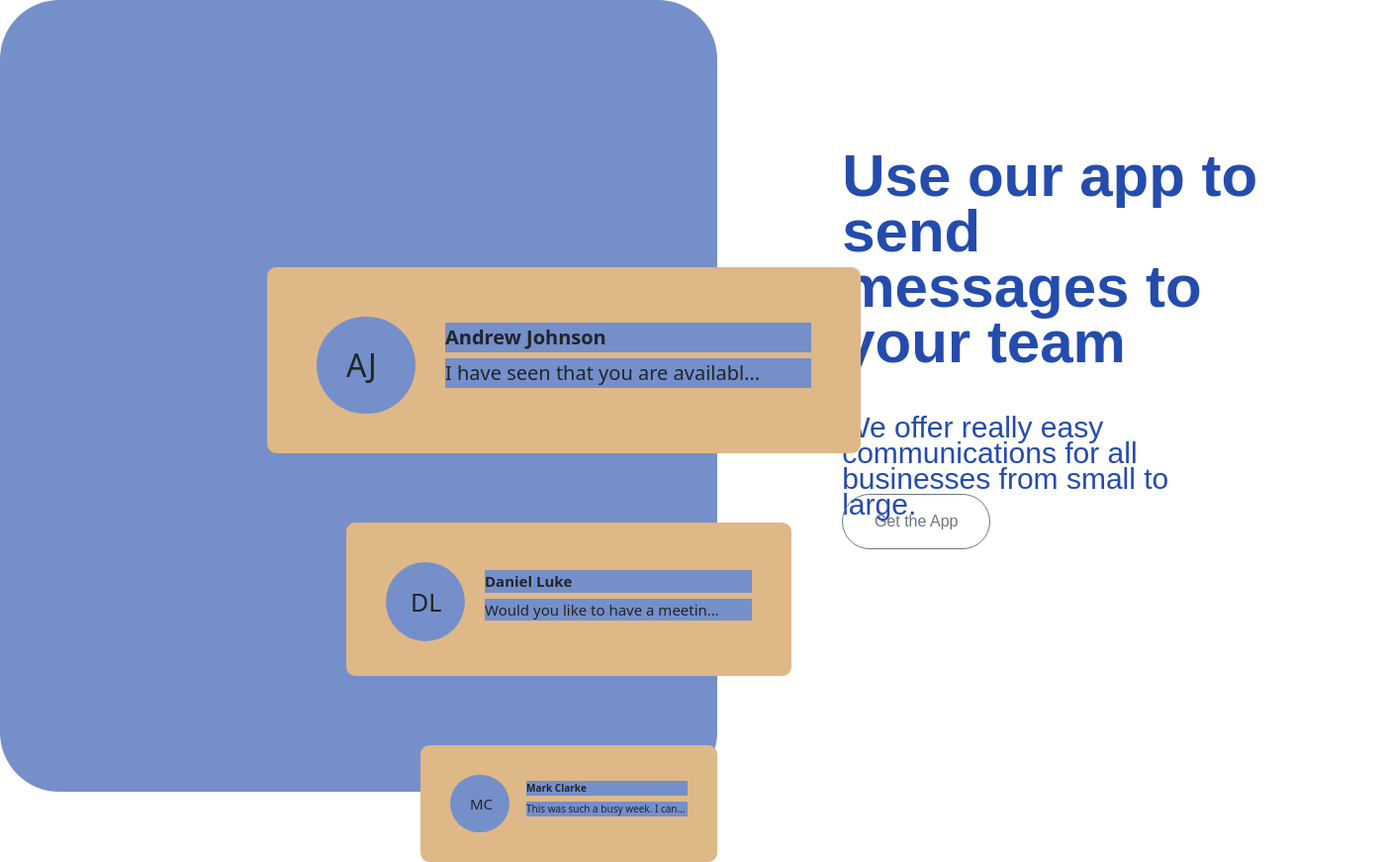
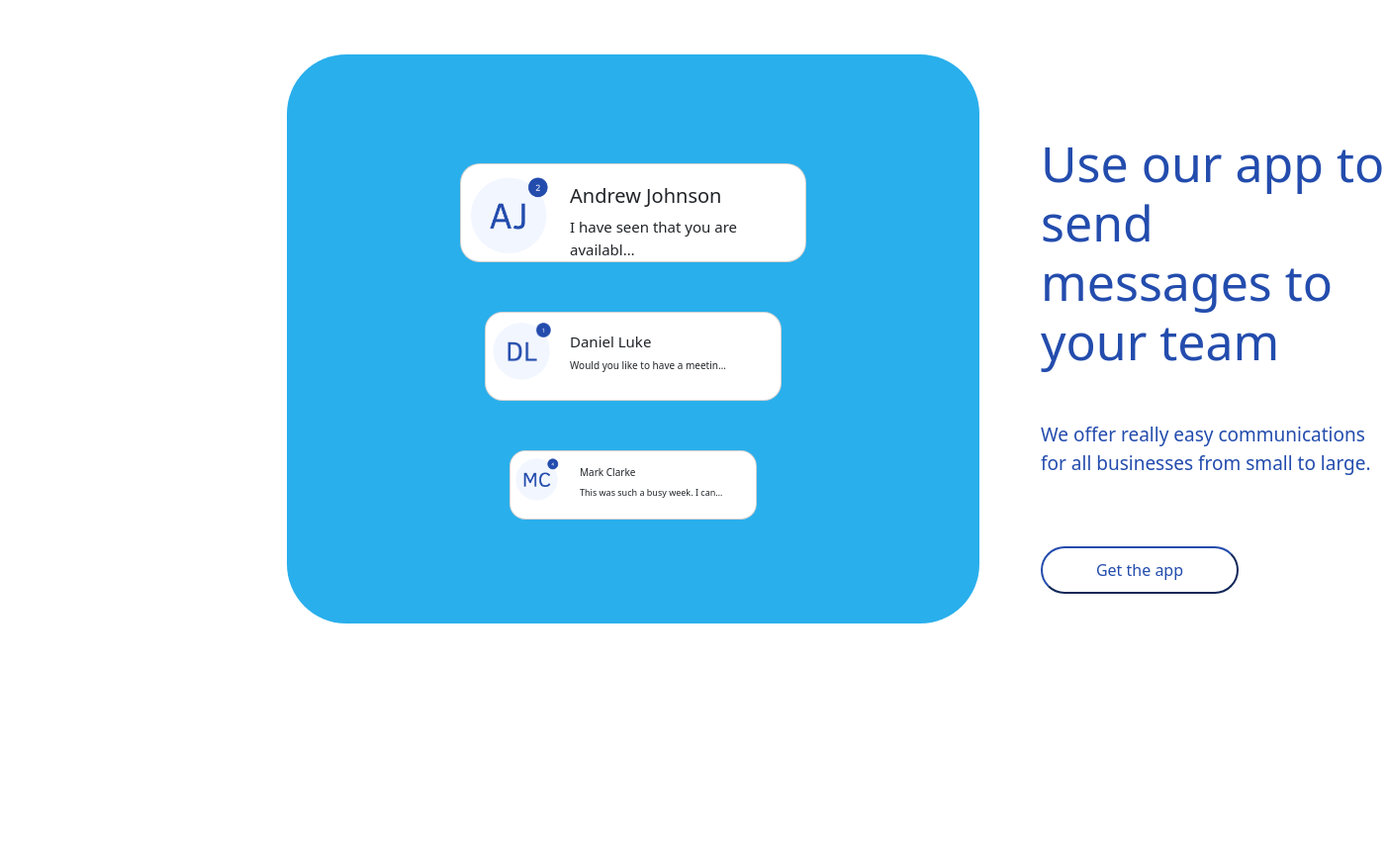
Before and after one commit to Group-5-Hacktive/final-project-2, a plain HTML site: page index.html in a window 1280 px wide. Shown: the whole page at 99% size, 1402 px wide, since content can reach past the window. After the commit the page ends 800 px from the top, so only its background shows below. Drawn offline with nearby package versions, Linux system fonts and the light colour scheme.

Commit message:
prod feature 1

```diff
--- a/css/style.css
+++ b/css/style.css
@@ -1,163 +1,126 @@
-/* features 1 2 */
+*{
+    margin: 0;
+    padding: 0;
+}
 
-
-.background {
-    position: absolute;
-    left: 0%;
-    right: 43.35%;
-    top: 0%;
-    bottom: 0%;
-
-    background: #758fca;
+/* Jumbotron */
+#product-feature-1 {
+    height: 575px;
+    width: 700px;
+    background: #29afec;
     border-radius: 60px;
+    margin-top: 55px;
 
 }
 
-.title h1 {
+/* Card Center */
+#card-center {
+    padding: 0;
+}
+/* CARD 1 */
+#card-center-1 {
+    height: 100px;
+    width: 350px;
+    border-radius: 20px;
+    margin-top: 110px;
+}
 
-    position: absolute;
-    left: 66.5%;
-    right: 0%;
-    top: 18.78%;
-    bottom: 52%;
+.initial-1 {
+    width: 100px;
+}
 
-    font-family: Arial, Helvetica, sans-serif;
-    font-style: normal;
-    font-weight: 700;
-    font-size: 60px;
-    line-height: 56px;
+.name-1 {
+    margin-left: 110px;
+    margin-top: -80px;
+    font-size: 20px;
+}
 
+.msg-1 {
+    margin-left: 110px;
+    font-size: 15px;
+}
+/* card 2 */
+#card-center-2 {
+    height: 90px;
+    width: 300px;
+    border-radius: 18px;
+    margin-top: 50px;
+    margin-left: 25px;
+}
+
+.initial-2 {
+    width: 75px;
+}
+
+.name-2 {
+    margin-left: 85px;
+    margin-top: -55px;
+    font-size: 15px;
+}
+
+.msg-2 {
+    margin-left: 85px;
+    font-size: 10px;
+}
+
+/* card 3 */
+#card-center-3 {
+    height: 70px;
+    width: 250px;
+    border-radius: 16px;
+    margin-top: 50px;
+    margin-left: 50px;
+}
+.initial-3 {
+    width: 55px;
+}
+
+.name-3 {
+    margin-left: 70px;
+    margin-top: -40px;
+    font-size: 10px;
+}
+
+.msg-3 {
+    margin-left: 70px;
+    font-size:9px;
+}
+
+/* right content */
+
+.title-1 {
     color: #234CAD;
+    margin-left: 750px;
+    width: 350px;
+    margin-top: -390px;
 
 }
 
-.title .subtitle {
-    position: absolute;
-    left: 66.5%;
-    right: 3.55%;
-    top: 52.35%;
-    bottom: 38.61%;
-
-
-    font-family: Arial, Helvetica, sans-serif;
-    font-style: normal;
-    font-weight: 400;
-    font-size: 30px;
-    line-height: 26px;
-
-
-    color: #234CAD;
+.right-1 {
+    margin-bottom: 50px;
+    font-size: 50px;
 }
 
-.title button {
-    position: absolute;
-    left: 66.5%;
-    right: 3.55%;
-    top: 62.35%;
-    bottom: 30.61%;
-    border-radius: 30px;
-    width: 150px;
-
-    font-family: Arial, Helvetica, sans-serif;
-    font-style: normal;
-
-}
-.card1 {
-    background-color: burlywood;
-    border-radius: 9px;
-    padding: 50px;
-    margin: 270px;
-    width: 600px;
-
+.right-2 {
+    margin-bottom: 70px;
+    font-size: 19px;
 }
 
-.card2 {
-    background-color: burlywood;
-    border-radius: 9px;
-    padding: 40px;
-    margin-left: 350px;
-    margin-top: -200px;
-    width: 450px;
-
-
+.button-right-product {
+    background-color: white;
+    color: #234CAD;
+    padding: 10px;
+    border-radius: 30px;
+    width: 200px;
+    border-color: #234CAD;;
 }
 
-.card3 {
-    background-color: burlywood;
-    border-radius: 9px;
-    padding: 30px;
-    margin-left: 425px;
-    margin-top: 70px;
-    width: 300px;
+.button-right-product:hover {
+    background-color: #234CAD;
+    color: white;
+    padding: 10px;
+    border-radius: 30px;
+    width: 200px;
+    border-color: #234CAD;
+    transition: 0.5s;
 }
-
-.card1 h2 {
-
-    background: #758fca;
-    padding: 30px;
-    width: 100px;
-    border-radius: 300px;
-}
-
-.card2 h2 {
-
-    background: #758fca;
-    padding: 25px;
-    width: 80px;
-    border-radius: 300px;
-    font-size: 25px;
-}
-
-.card3 h2 {
-    background: #758fca;
-    padding: 20px;
-    width: 60px;
-    border-radius: 300px;
-    font-size: 15px;
-}
-
-.name1{
-    background: #758fca;
-    margin-left: 130px;
-    margin-top: -100px;
-    font-size: 20px;
-    font-weight: bold;
-}
-
-.content1 {
-    background: #758fca;
-    margin-left: 130px;
-    margin-top: -10px;
-    font-size: 20px;
-
-}
-
-.name2 {
-    background: #758fca;
-    margin-left: 100px;
-    margin-top: -80px;
-    font-size: 15px;
-    font-weight: bold;
-}
-
-.content2 {
-    background: #758fca;
-    margin-left: 100px;
-    margin-top: -10px;
-    font-size: 15px;
-}
-
-.name3 {
-    background: #758fca;
-    margin-left: 77px;
-    margin-top: -60px;
-    font-size: 10px;
-    font-weight: bold;
-}
-
-.content3 {
-    background: #758fca;
-    margin-left: 77px;
-    margin-top: -10px;
-    font-size: 10px;
-}
--- a/index.html
+++ b/index.html
@@ -1,47 +1,66 @@
 <!DOCTYPE html>
 <html lang="en">
-<head>
-    <meta charset="UTF-8">
-    <meta http-equiv="X-UA-Compatible" content="IE=edge">
-    <meta name="viewport" content="width=device-width, initial-scale=1.0">
-    <title>Document</title>
-    <link rel="stylesheet" href="css/style.css">
-    <link href="https://cdn.jsdelivr.net/npm/bootstrap@5.2.2/dist/css/bootstrap.min.css" rel="stylesheet" integrity="sha384-Zenh87qX5JnK2Jl0vWa8Ck2rdkQ2Bzep5IDxbcnCeuOxjzrPF/et3URy9Bv1WTRi" crossorigin="anonymous">
-    <link rel="stylesheet" href="https://cdn.jsdelivr.net/npm/bootstrap-icons@1.9.1/font/bootstrap-icons.css">
-    <script src="https://cdn.jsdelivr.net/npm/bootstrap@5.2.2/dist/js/bootstrap.bundle.min.js" integrity="sha384-OERcA2EqjJCMA+/3y+gxIOqMEjwtxJY7qPCqsdltbNJuaOe923+mo//f6V8Qbsw3" crossorigin="anonymous"></script>
-</head>
-<body>
-    <!-- FEATURES 1 2 -->
-   <div class="container">
-        <div class="title">
-            <h1>Use our app to send messages to your team</h1>
-            <p class="subtitle">We offer really easy communications for all businesses from small to large.</p>
-            <button type="button" class="btn btn-outline-secondary">Get the App</button>
-        <div class="background">
-            <div class="card1">
-                <h2>AJ</h2>
-                <p class="name1">Andrew Johnson</p>
+  <head>
+    <meta charset="UTF-8" />
+    <meta http-equiv="X-UA-Compatible" content="IE=edge" />
+    <meta name="viewport" content="width=device-width, initial-scale=1.0" />
+    <title>fivetech.</title>
+    <!-- Bootstrap -->
+    <link
+      href="https://cdn.jsdelivr.net/npm/bootstrap@5.2.2/dist/css/bootstrap.min.css"
+      rel="stylesheet"
+      integrity="sha384-Zenh87qX5JnK2Jl0vWa8Ck2rdkQ2Bzep5IDxbcnCeuOxjzrPF/et3URy9Bv1WTRi"
+      crossorigin="anonymous"
+    />
+    <script
+      src="https://cdn.jsdelivr.net/npm/bootstrap@5.2.2/dist/js/bootstrap.bundle.min.js"
+      integrity="sha384-OERcA2EqjJCMA+/3y+gxIOqMEjwtxJY7qPCqsdltbNJuaOe923+mo//f6V8Qbsw3"
+      crossorigin="anonymous"
+      defer
+    ></script>
 
-                <p class="content1">I have seen that you are availabl…</p>
+    <!-- fontAwesome -->
+    <script
+      src="https://kit.fontawesome.com/dfabc0038b.js"
+      crossorigin="anonymous"
+      defer
+    ></script>
 
+    <link rel="stylesheet" href="css/style.css" />
+    <script src="index.js" defer></script>
+  </head>
+  <body>
+
+
+    <!-- Web Section prod feature 1-->
+    <div class="container" id="product-feature-1">
+      <div class="jumbotron">
+        <div class="row">
+          <div class="col-3" id="card-center">
+          </div>
+          <div class="col-1" id="card-center">
+            <div class="card" id="card-center-1">
+              <img class="initial-1" src="source/aj.png" alt="">
+              <h5 class="name-1">Andrew Johnson</h5>
+              <p class="msg-1">I have seen that you are availabl…</p>
             </div>
-            <div class="card2">
-                <h2>DL</h2>
-                <p class="name2">Daniel Luke</p>
-
-                <p class="content2">Would you like to have a meetin…</p>
-
+            <div class="card" id="card-center-2">
+              <img class="initial-2" src="source/dl.png" alt="">
+              <h5 class="name-2">Daniel Luke</h5>
+              <p class="msg-2">Would you like to have a meetin…</p>
             </div>
-            <div class="card3">
-                <h2>MC</h2>
-                <p class="name3">Mark Clarke</p>
-
-                <p class="content3">This was such a busy week. I can…</p>
-
+            <div class="card" id="card-center-3">
+              <img class="initial-3" src="source/mc.png" alt="">
+              <h5 class="name-3">Mark Clarke</h5>
+              <p class="msg-3">This was such a busy week. I can…</p>
             </div>
         </div>
-        </div>
-
+      </div>
     </div>
-</body>
+    <div class="title-1">
+      <h1 class="right-1">Use our app to send messages to your team</h1>
+      <p class="right-2">We offer really easy communications for all businesses from small to large.</p>
+      <button  class="button-right-product">Get the app</button>
+    </div>
+  </body>
 </html>
```
Also changed, not shown: source/aj.png (added), source/dl.png (added), source/mc.png (added).
